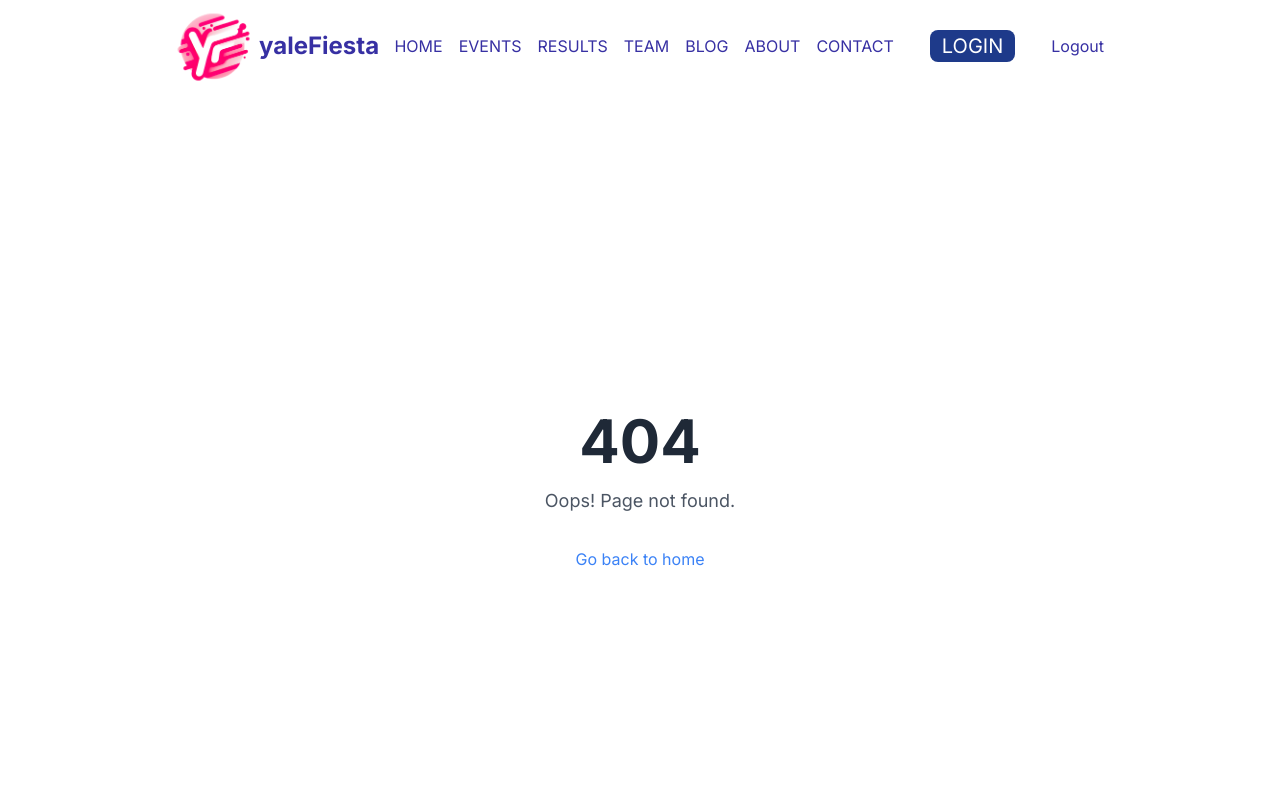
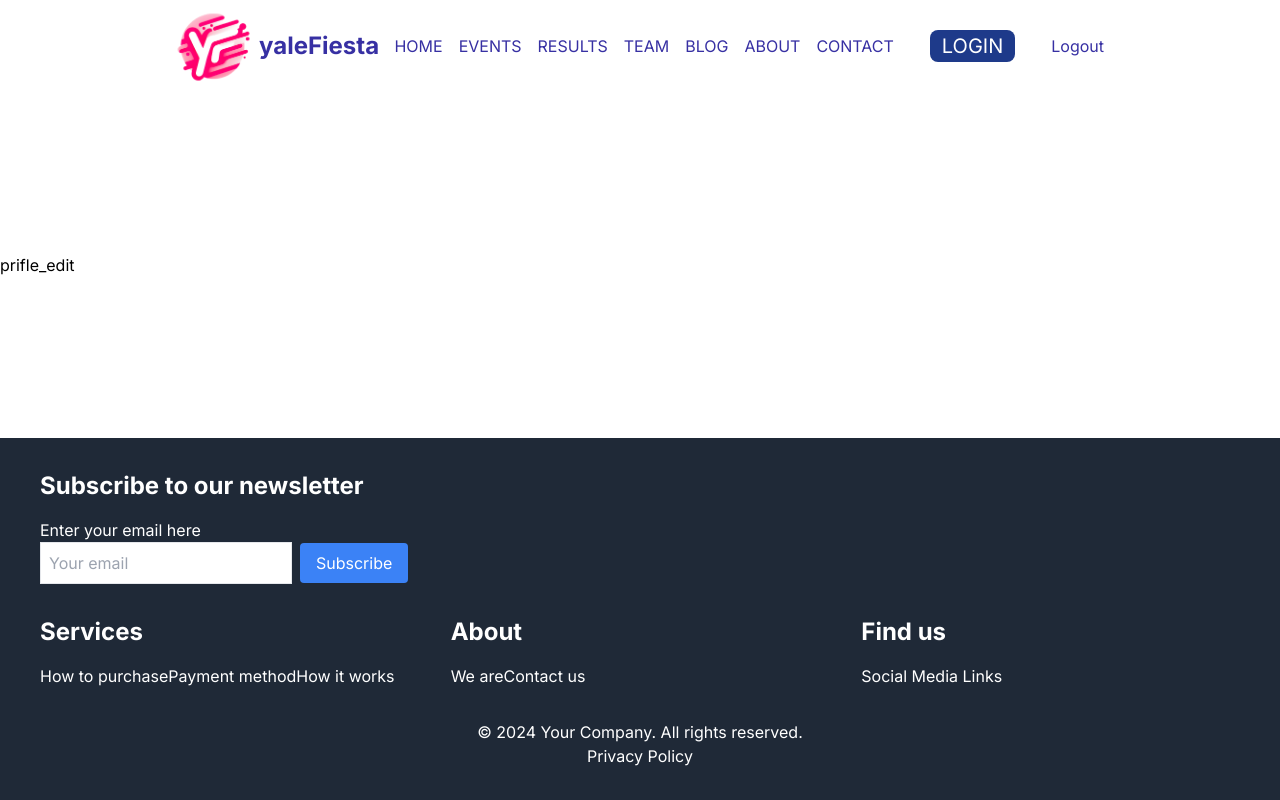
Before and after one commit to abhishekanandok/yalefiesta, a Next.js app: page /1/profile/edit in a window 1280 px wide. Before the commit this address had no page. Shown: the top 800 px of the page. Built offline with nearby package versions, Linux system fonts and the light colour scheme.

Commit message:
dashboard 1st stage

```diff
--- /dev/null
+++ b/src/app/[userID]/profile/edit/page.jsx
@@ -0,0 +1,9 @@
+import React from 'react'
+
+const prifle_edit = () => {
+  return (
+    <div>prifle_edit</div>
+  )
+}
+
+export default prifle_edit
--- a/src/app/demo/page.jsx
+++ /dev/null
@@ -1,9 +0,0 @@
-import React from 'react'
-
-const demo = () => {
-  return (
-    <div>demo</div>
-  )
-}
-
-export default demo
```
